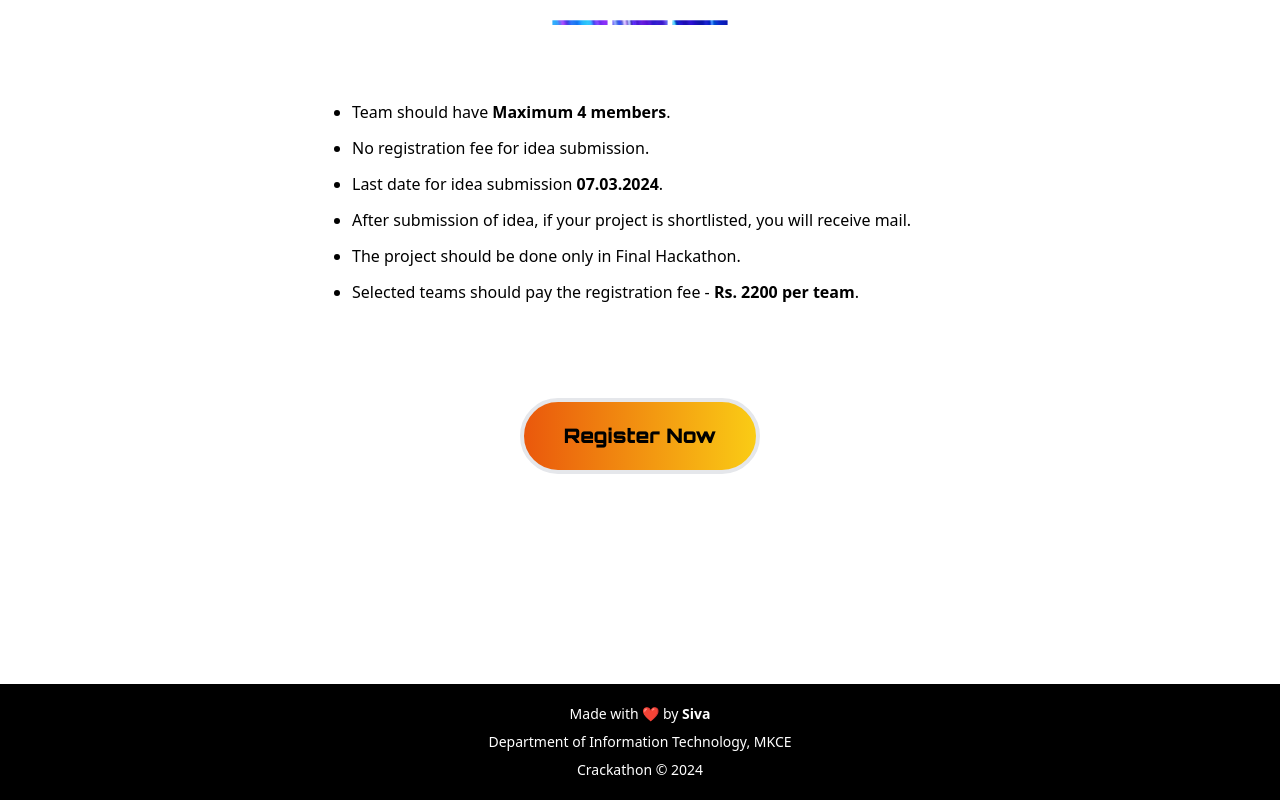
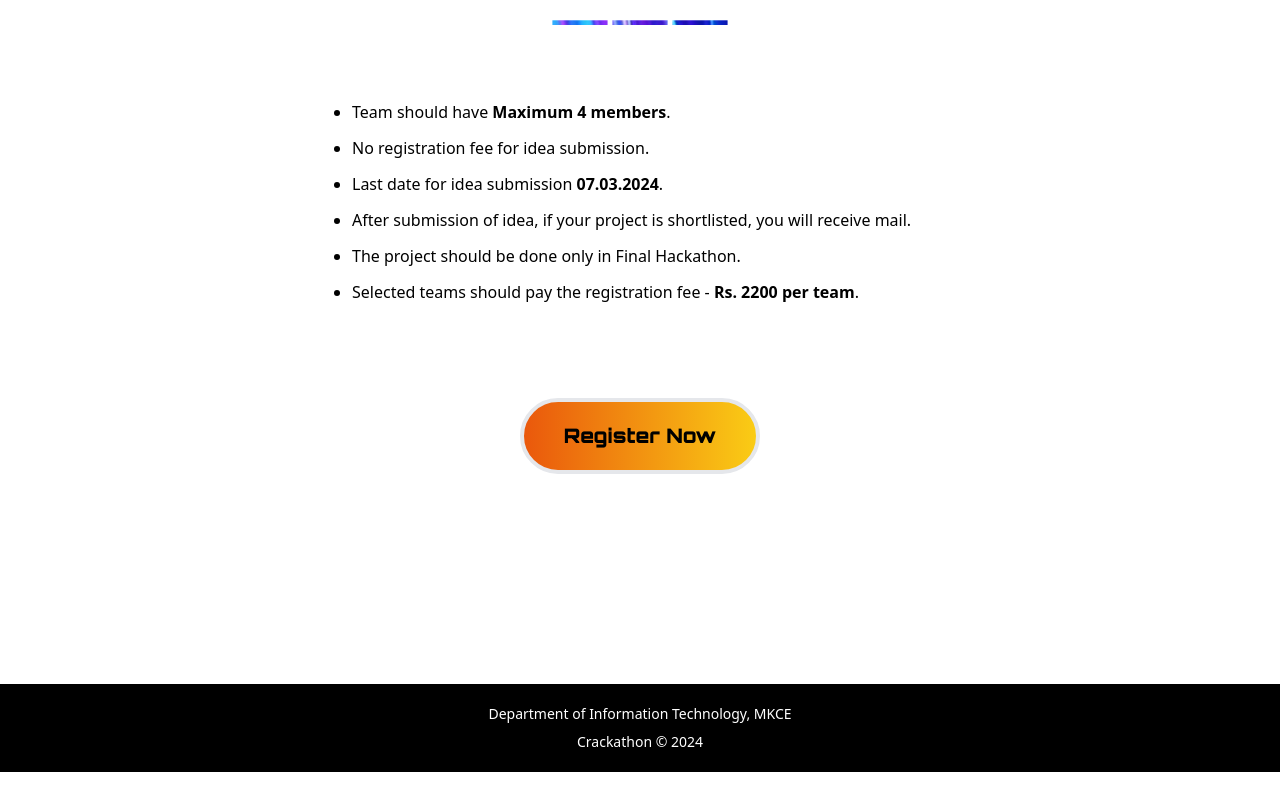
Before and after one commit to sivasankar-s/hackathon-website, a React (Vite) app: page / in a window 1280 px wide. Shown: the part 2936-3736 px from the top of the page. After the commit the page ends 3708 px from the top, so only its background shows below. Built offline with nearby package versions, Linux system fonts and the light colour scheme; a web font is replaced by a local one.

Commit message:
footer change

```diff
--- a/src/components/Footer.jsx
+++ b/src/components/Footer.jsx
@@ -5,7 +5,7 @@ const Footer = () => {
   return (
     <div className='bg-black w-auto lg:w-full mt-40  py-5'>
         <div className='flex flex-col justify-center gap-y-2 '>
-            <p className='text-white text-center text-sm lg:text-md'>Made with ❤️ by <Link className='font-bold' target='_blank' to='https://www.linkedin.com/in/sivasankar-s31/'>Siva</Link></p>
+            {/* <p className='text-white text-center text-sm lg:text-md'>Made with ❤️ by <Link className='font-bold' target='_blank' to='https://www.linkedin.com/in/sivasankar-s31/'>Siva</Link></p> */}
             <p className='text-white text-center text-sm lg:text-md'>Department of Information Technology, MKCE</p>
             <p className='text-white text-center text-sm lg:text-md'> Crackathon © 2024</p>
         </div>
```
